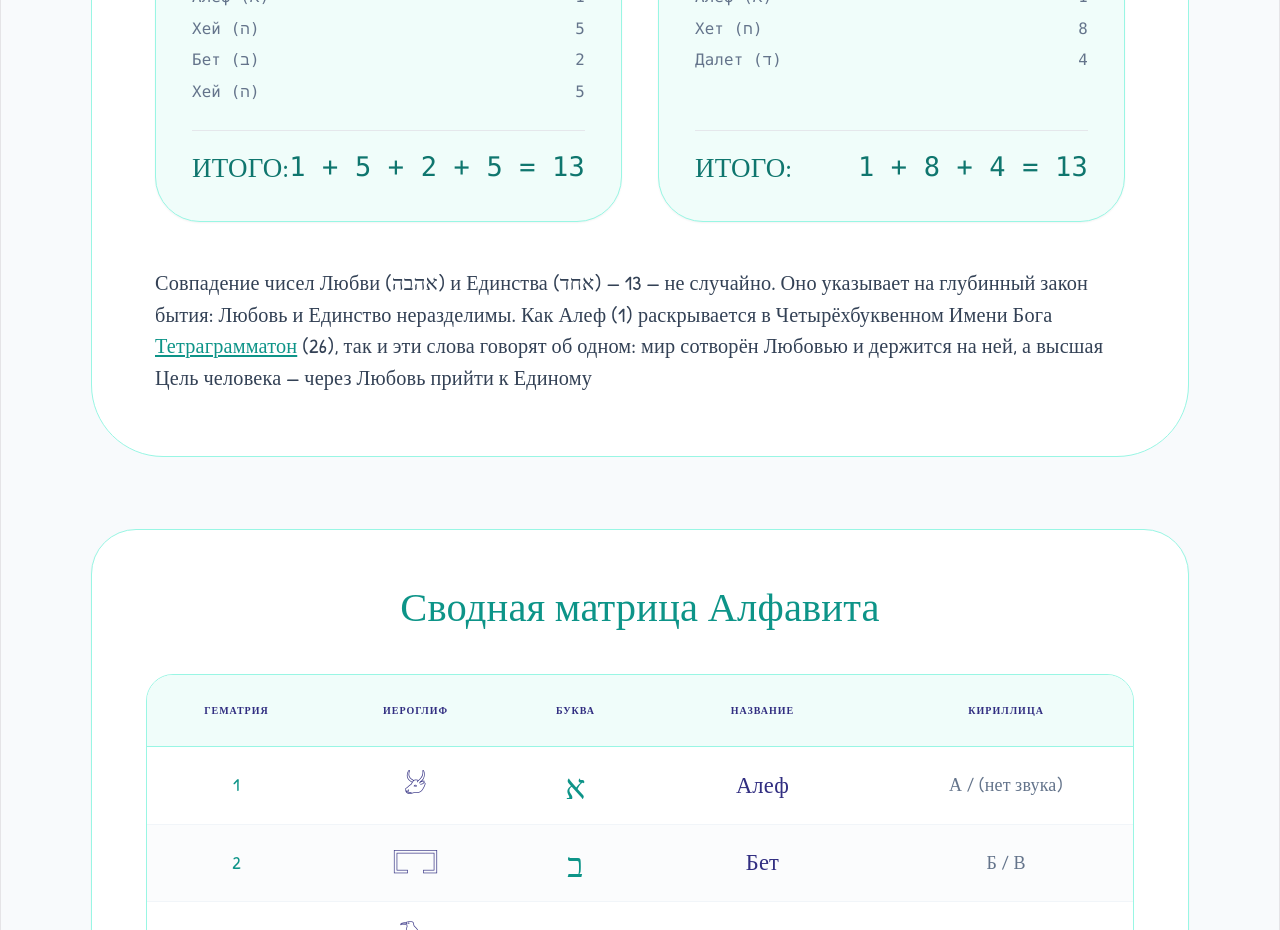
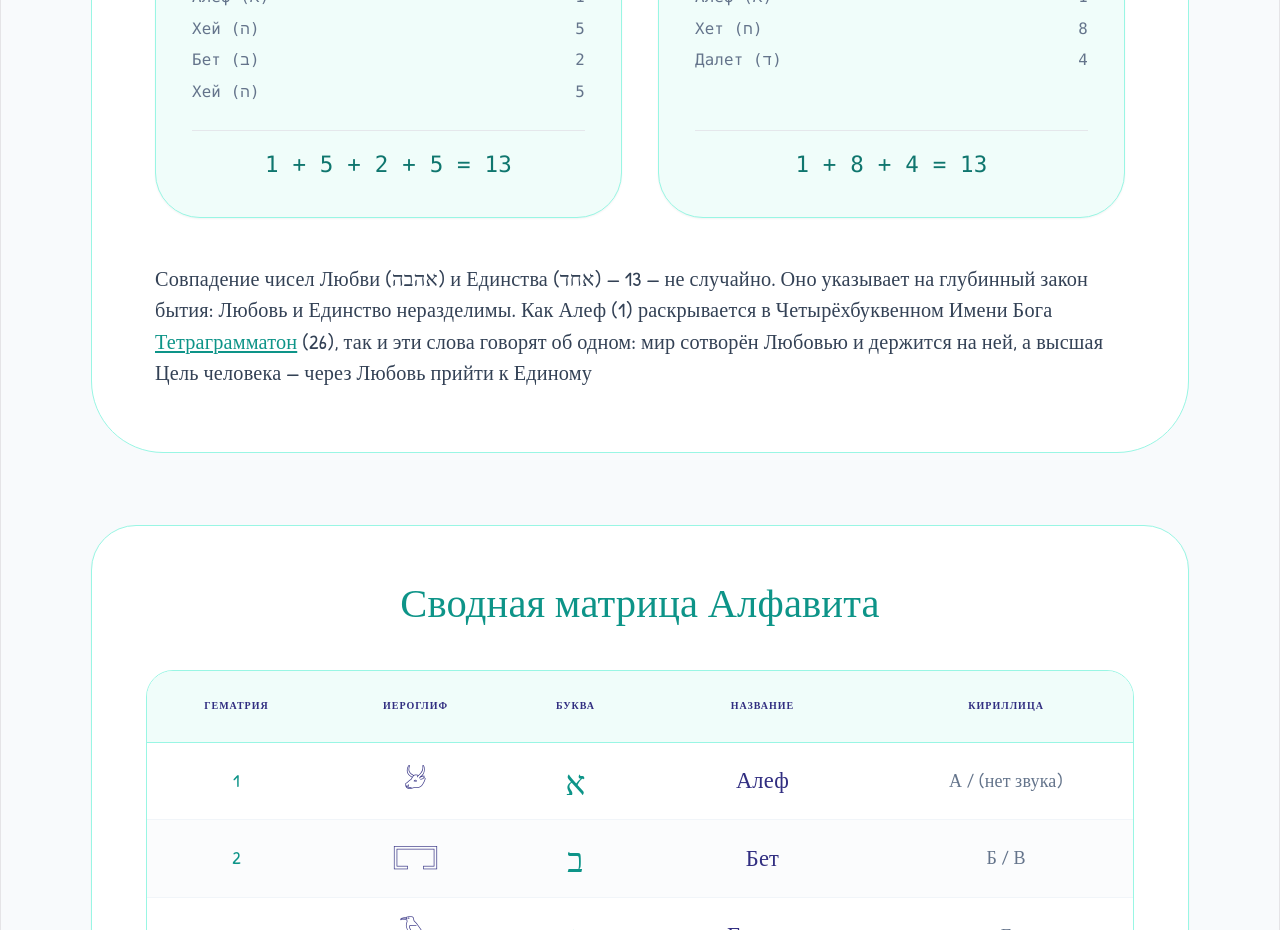
Before and after one commit to bemotte-ops/Hebrew, a React (Vite) app: page / in a window 1280 px wide. Shown: the part 6660-7590 px from the top of the page. Built offline with nearby package versions, Linux system fonts and the light colour scheme; a web font is replaced by a local one.

Commit message:
Update App.tsx

```diff
--- a/src/App.tsx
+++ b/src/App.tsx
@@ -547,8 +547,10 @@ const App: React.FC = () => {
               к скрытым измерениям текста
             </p>
 
+
             {/* Карточки Любовь и Единство */}
             <div className="grid md:grid-cols-2 gap-8">
+              {/* Карточка Любовь */}
               <div className="bg-teal-50 p-8 rounded-[2.5rem] shadow-sm space-y-6 border border-teal-200">
                 <h4 className="text-xl font-patrick text-indigo-900">Слово «Любовь» [Ахава]</h4>
                 <div className="text-4xl font-serif text-teal-600 border-b pb-4">אהבה</div>
@@ -558,16 +560,14 @@ const App: React.FC = () => {
                   <div className="flex justify-between"><span>Бет (ב)</span> <span>2</span></div>
                   <div className="flex justify-between"><span>Хей (ה)</span> <span>5</span></div>
                 </div>
-                <div className="pt-4 border-t">
-                  <div className="flex flex-col sm:flex-row justify-between font-patrick">
-                    <span className="text-xl sm:text-2xl text-teal-700">ИТОГО:</span>
-                    <span className="text-sm sm:text-base md:text-lg lg:text-2xl font-mono text-teal-700 break-words">
-                      1 + 5 + 2 + 5 = 13
-                    </span>
-                  </div>
+                <div className="pt-4 border-t text-center">
+                  <span className="text-lg sm:text-xl font-mono text-teal-700 whitespace-nowrap">
+                    1 + 5 + 2 + 5 = 13
+                  </span>
                 </div>
               </div>
 
+              {/* Карточка Единый */}
               <div className="bg-teal-50 p-8 rounded-[2.5rem] shadow-sm space-y-6 border border-teal-200">
                 <h4 className="text-xl font-patrick text-indigo-900">Слово «Единый» [Эхад]</h4>
                 <div className="text-4xl font-serif text-teal-600 border-b pb-4">אחד</div>
@@ -577,13 +577,10 @@ const App: React.FC = () => {
                   <div className="flex justify-between"><span>Далет (ד)</span> <span>4</span></div>
                   <div className="flex justify-between opacity-0"><span>&nbsp;</span><span>&nbsp;</span></div>
                 </div>
-                <div className="pt-4 border-t">
-                  <div className="flex flex-col sm:flex-row justify-between font-patrick">
-                    <span className="text-xl sm:text-2xl text-teal-700">ИТОГО:</span>
-                    <span className="text-sm sm:text-base md:text-lg lg:text-2xl font-mono text-teal-700 break-words">
-                      1 + 8 + 4 = 13
-                    </span>
-                  </div>
+                <div className="pt-4 border-t text-center">
+                  <span className="text-lg sm:text-xl font-mono text-teal-700 whitespace-nowrap">
+                    1 + 8 + 4 = 13
+                  </span>
                 </div>
               </div>
             </div>
```
